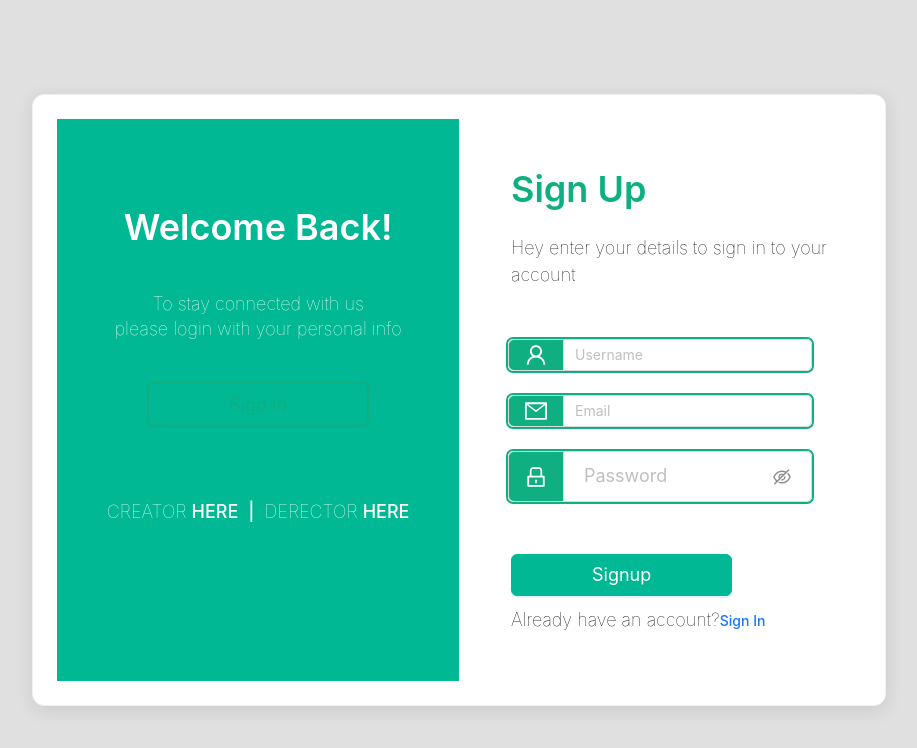
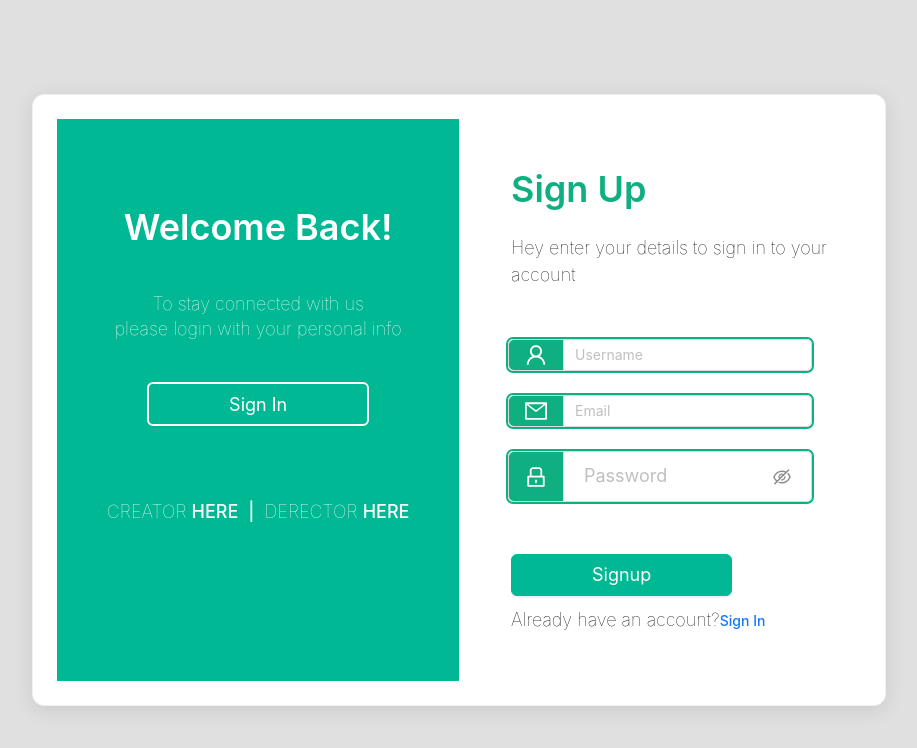
Before and after one commit to Krupali236/ant-design-form, a React (Vite) app: page / in a window 1280 px wide. Shown: the top 748 px of the page, without its empty margins (181-1098 px from the left). Built offline with nearby package versions, Linux system fonts and the light colour scheme.

Commit message:
button design fix

```diff
--- a/src/assets/styles.css
+++ b/src/assets/styles.css
@@ -6,7 +6,7 @@
 
 .custom-addon-wrapper .ant-input-group-addon {
   background-color: #0faf82 !important;
-  color: white,
+  color: white;
 }
 
 .custom-addon-wrapper .color-white {
@@ -30,7 +30,9 @@
   font-size: 18px;
   line-height: 1.5714285714285714;
   list-style: none;
-  font-family: -apple-system, BlinkMacSystemFont, 'Segoe UI', Roboto, 'Helvetica Neue', Arial, 'Noto Sans', sans-serif, 'Apple Color Emoji', 'Segoe UI Emoji', 'Segoe UI Symbol', 'Noto Color Emoji';
+  font-family: -apple-system, BlinkMacSystemFont, "Segoe UI", Roboto,
+    "Helvetica Neue", Arial, "Noto Sans", sans-serif, "Apple Color Emoji",
+    "Segoe UI Emoji", "Segoe UI Symbol", "Noto Color Emoji";
   position: relative;
   display: flex;
   width: 100%;
@@ -39,7 +41,8 @@
   transition: all 0.2s;
 }
 
-:where(.css-dev-only-do-not-override-dtnub6).ant-input-group-wrapper-outlined .ant-input-group-addon {
+:where(.css-dev-only-do-not-override-dtnub6).ant-input-group-wrapper-outlined
+  .ant-input-group-addon {
   border: 0px;
 }
 
@@ -89,7 +92,7 @@ h4.ant-typography,
 }
 
 .left-pane {
-  background-color: #00B894;
+  background-color: #00b894;
   color: white;
   text-align: center;
   padding: 3rem 1.5rem;
@@ -142,8 +145,8 @@ h4.ant-typography,
   font-size: 18px;
   padding: 20px 80px;
   /* width: 100%; */
-  background-color: #00B894;
-  border-color: #00B894;
+  background-color: #00b894;
+  border-color: #00b894;
 }
 
 .signup-btn:hover {
@@ -155,34 +158,49 @@ h4.ant-typography,
 .sign-in-btn {
   font-size: 18px;
   margin-top: 2rem;
-  background-color: transparent;
-  border:2px solid #0faf82 !important;
+  background-color: transparent !important;
+  border: 2px solid #0faf82 !important;
   color: #0faf82 !important;
   padding: 20px 80px;
 }
 
 .sign-in-btn:hover {
+  background-color: #0faf82 !important;
+  color: #fff !important;
+  border-color: #0faf82 !important;
+}
+.outline-btn.ant-btn {
+  font-size: 18px;
+  margin-top: 2rem;
+  background-color: transparent;
+  border: 2px solid #fff !important;
+  color: #fff !important;
+  padding: 20px 80px;
+}
+.outline-btn.ant-btn:hover {
+  font-size: 18px;
+  margin-top: 2rem;
   background-color: white !important;
-  color: #00B894 !important;
-  border-color: white !important;
+  border: 2px solid white !important;
+  color: #019670 !important;
+  padding: 20px 80px;
 }
-
 /* Sign in outlined button  */
-:where(.css-dev-only-do-not-override-dtnub6).ant-btn-variant-outlined:not(:disabled):not(.ant-btn-disabled),
+/* :where(.css-dev-only-do-not-override-dtnub6).ant-btn-variant-outlined:not(:disabled):not(.ant-btn-disabled),
 :where(.css-dev-only-do-not-override-dtnub6).ant-btn-variant-dashed:not(:disabled):not(.ant-btn-disabled) {
   border-color: #0faf82 !important;
   background: transparent !important;
   color: #0faf82 !important;
   padding: 20px 40px;
-}
+} */
 
 /* Sign in outlined buttton - hover  */
-:where(.css-dev-only-do-not-override-dtnub6).ant-btn-variant-outlined:not(:disabled):not(.ant-btn-disabled):hover,
+/* :where(.css-dev-only-do-not-override-dtnub6).ant-btn-variant-outlined:not(:disabled):not(.ant-btn-disabled):hover,
 :where(.css-dev-only-do-not-override-dtnub6).ant-btn-variant-dashed:not(:disabled):not(.ant-btn-disabled):hover {
   background-color: #00B894 !important;
   border-color: #00B894 !important;
   color: #fff !important;
-}
+} */
 
 .navigation-link a:where(.css-dev-only-do-not-override-dtnub6).ant-typography,
 :where(.css-dev-only-do-not-override-dtnub6).ant-typography a {
@@ -198,13 +216,13 @@ h4.ant-typography,
   font-size: 18px !important;
 }
 
-:where(.css-dev-only-do-not-override-dtnub6).ant-input-affix-wrapper .ant-input-suffix {
+:where(.css-dev-only-do-not-override-dtnub6).ant-input-affix-wrapper
+  .ant-input-suffix {
   position: absolute !important;
   right: 15px !important;
 }
 
 @media (max-width: 768px) {
-
   .left-pane,
   .right-pane {
     text-align: center;
--- a/src/components/OutlinedButton.jsx
+++ b/src/components/OutlinedButton.jsx
@@ -5,12 +5,15 @@ const OutlinedButton = ({ children, onClick }) => {
     <div>
       <Button
         type="default"
-        variant="outlined"
-        //   color="white"
+        // color="white"
         onClick={onClick}
-        style={{ backgroundColor: "transparent" }}
-        // onClick={() => navigate("/login")}
-        className="sign-in-btn"
+        style={{
+          backgroundColor: "transparent",
+          color: "white !important",
+          border: "2px  solid white !important",
+          fontSize: "18px !important",
+        }}
+        className="outline-btn"
       >
         {/* Sign In */}
         {children}
--- a/src/components/SignInBtn.jsx
+++ b/src/components/SignInBtn.jsx
@@ -8,6 +8,7 @@ const SignInBtn = ({onClick , children}) => {
           variant="outlined"
           onClick={onClick}
           className="sign-in-btn"
+          style={{border:"2px solid ##019670"}}
         >
         {children}
         </Button>
--- a/src/components/SignupPageContent.jsx
+++ b/src/components/SignupPageContent.jsx
@@ -16,15 +16,10 @@ const SignupPageContent = () => {
           <br />
           please login with your personal info
         </Title>
-        {/* <Button
-          type="default"
-          onClick={() => navigate("/login")}
-          className="sign-in-btn"
-        >
+
+        <OutlinedButton onClick={() => navigate("/signin")}>
           Sign In
-        </Button> */}
-        {/* <SignInBtn /> */}
-        <OutlinedButton onClick={()=>navigate("/signin")}>Sign In</OutlinedButton>
+        </OutlinedButton>
         <div className="role-links">
           <Title level={4}>
             CREATOR <Text className="color-white">HERE</Text>
```
Also changed, not shown: src/components/SigninPageContent.jsx (+0 -7 lines).
